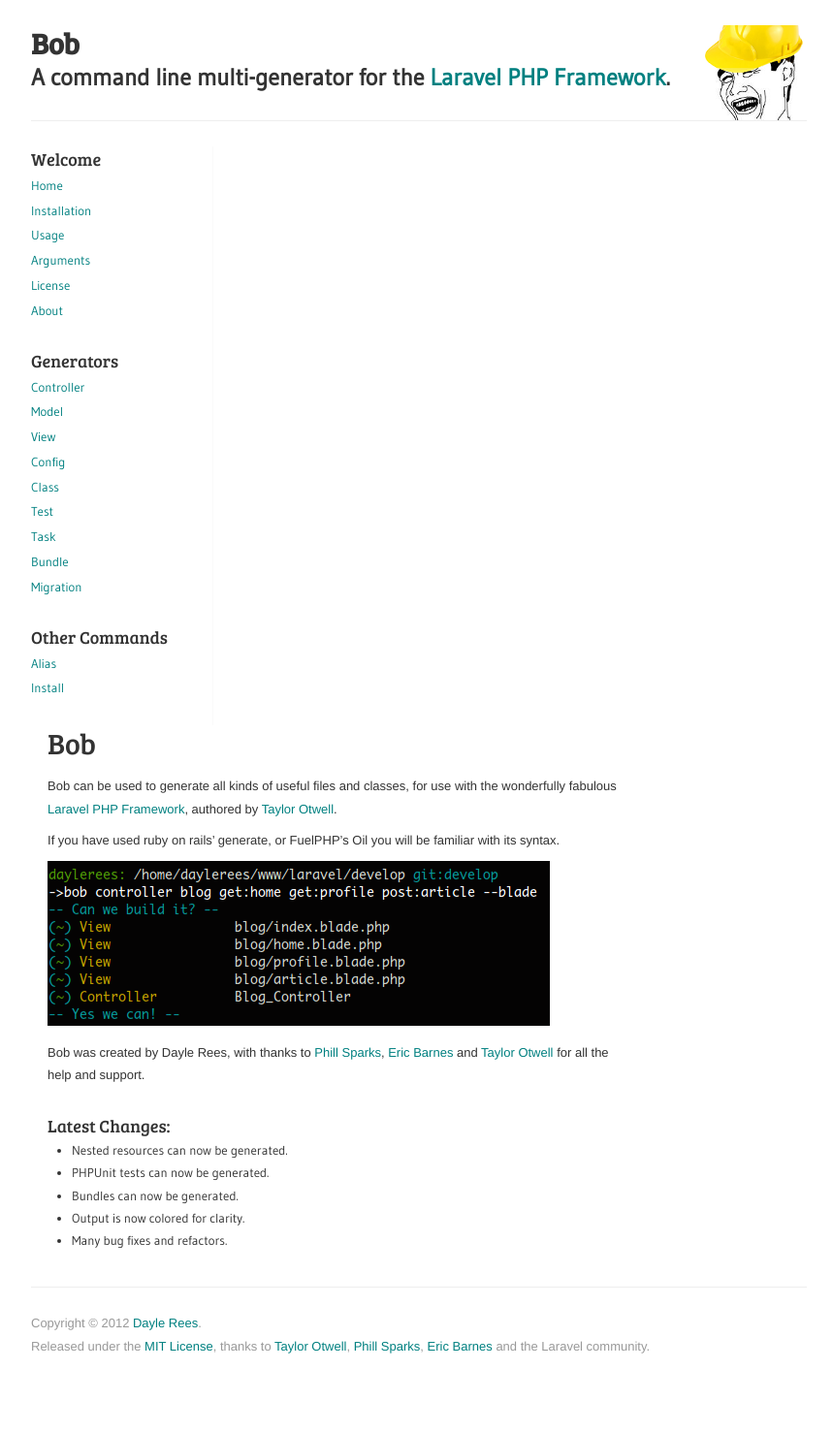
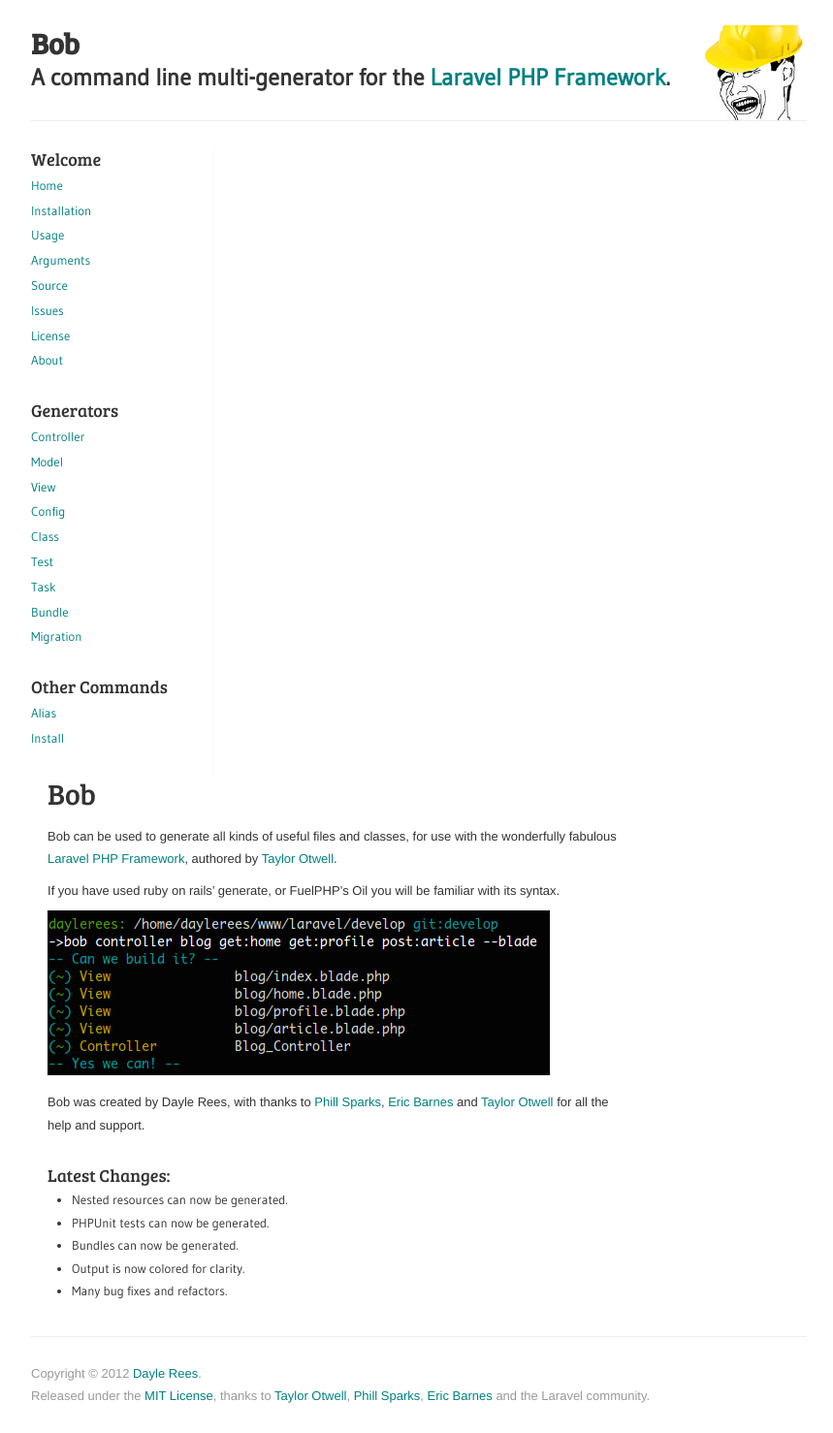
Before and after one commit to jonphipps/laravel-bob, a Jekyll site: the page built from index.md, in a window 1280 px wide. Shown: the whole page at 97% size, without its empty margins (208-1067 px from the left). Built offline with Jekyll 4.4.1, drawn with Linux system fonts in a browser that asks for light colours; nearby versions of some CDN libraries; before the commit the page ends 1426 px from its top, so only the background shows below that.

Commit message:
building docs

```diff
--- a/_layouts/default.html
+++ b/_layouts/default.html
@@ -32,6 +32,8 @@
 					<li><a href="/laravel-bob/docs/install.html">Installation</a></li>
 					<li><a href="/laravel-bob/docs/usage.html">Usage</a></li>
 					<li><a href="/laravel-bob/docs/args.html">Arguments</a></li>
+					<li><a href="https://github.com/daylerees/laravel-bob">Source</a></li>
+					<li><a href="https://github.com/daylerees/laravel-bob/issues">Issues</a></li>
 					<li><a href="/laravel-bob/docs/license.html">License</a></li>
 					<li><a href="/laravel-bob/docs/about.html">About</a></li>
 				</ul>
```
